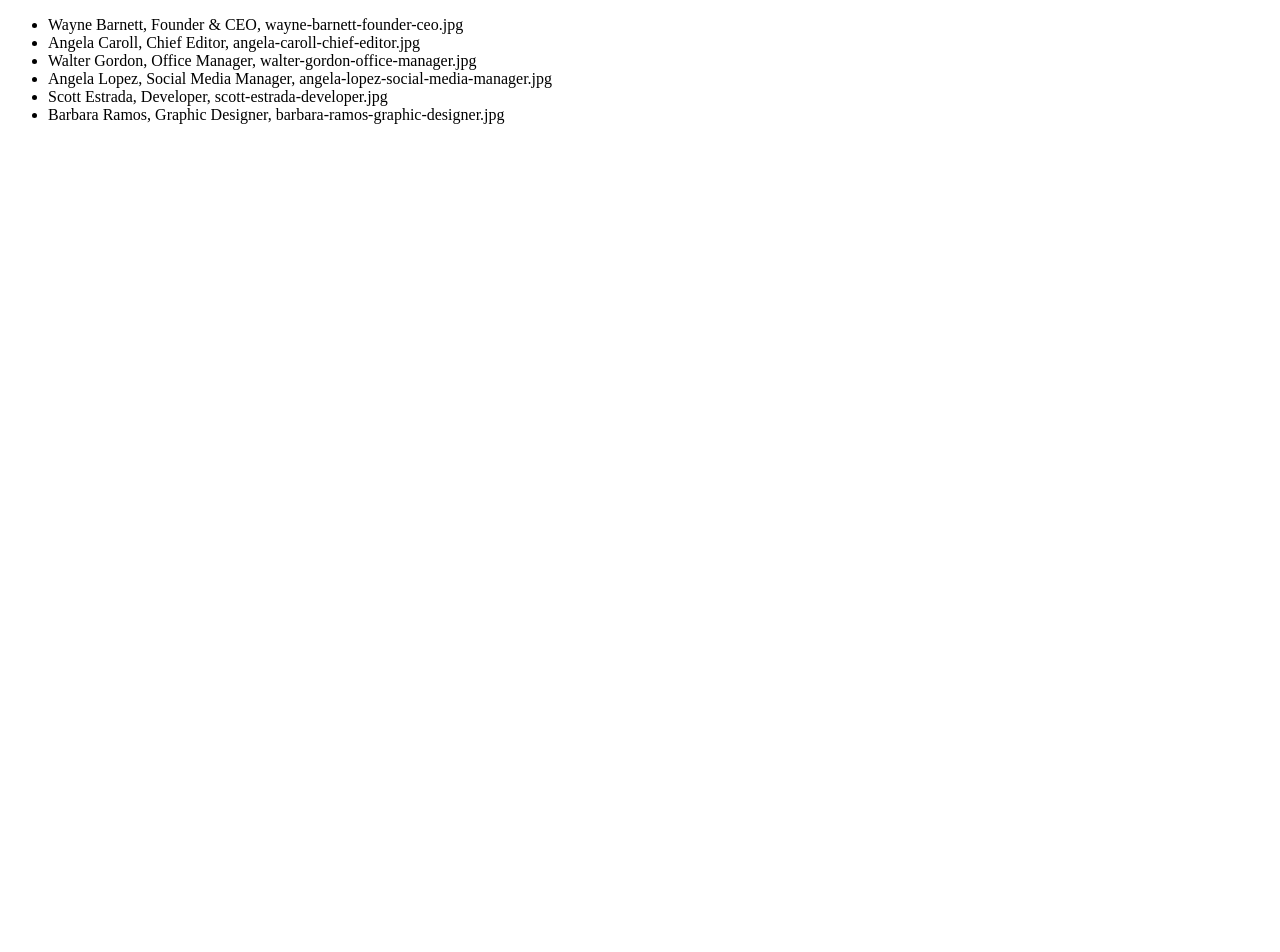
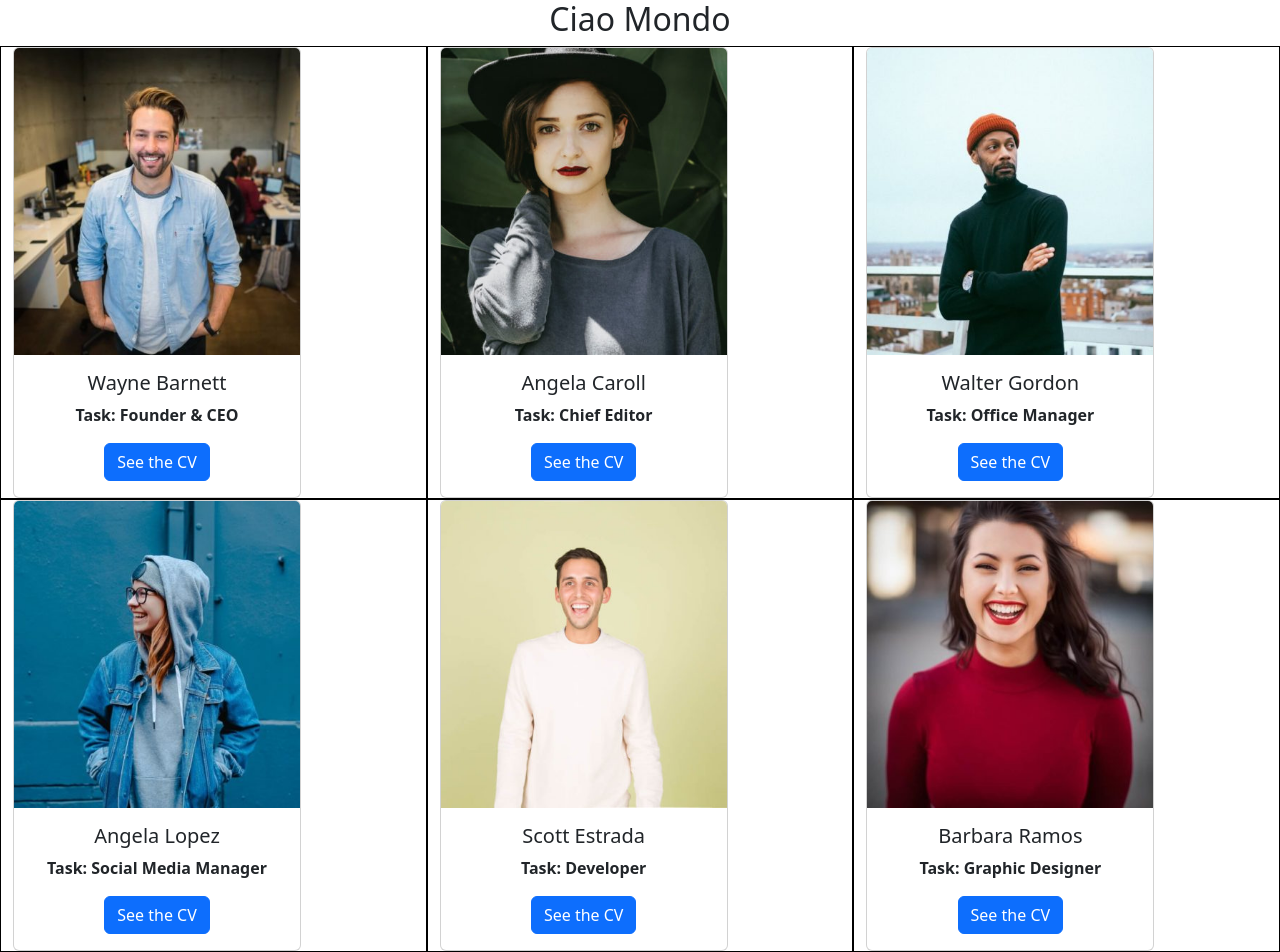
Before and after one commit to simolorevg/js-our-team, a plain HTML site: page index.html in a window 1280 px wide. Before the commit the page ends 800 px from the top, so only its background shows below. Drawn offline with nearby package versions, Linux system fonts and the light colour scheme.

Commit message:
bonus 1 and 2 done

```diff
--- a/index.html
+++ b/index.html
@@ -4,10 +4,26 @@
     <meta charset="UTF-8">
     <meta http-equiv="X-UA-Compatible" content="IE=edge">
     <meta name="viewport" content="width=device-width, initial-scale=1.0">
+    <!--Bootstrap LINK-->
+    <link href="https://cdn.jsdelivr.net/npm/bootstrap@5.3.0-alpha1/dist/css/bootstrap.min.css" rel="stylesheet" integrity="sha384-GLhlTQ8iRABdZLl6O3oVMWSktQOp6b7In1Zl3/Jr59b6EGGoI1aFkw7cmDA6j6gD" crossorigin="anonymous">
     <title>My Team</title>
 </head>
 <body>
-    <ul id="team-list"></ul>
+    <div class="container-fluid d-flex-column justify-content-center">
+        <h2 class="text-center">Ciao Mondo</h2>
+        <div class="row d-flex justify-content-center">
+            <!-- <div class="col">
+                <div class="card" style="width: 18rem;">
+                    <img src="img/" class="card-img-top" alt="">
+                    <div class="card-body text-center">
+                      <h5 class="card-title">Nome Cognome</h5>
+                      <p class="card-text"><span class="fw-bold">Task: </span> </p>
+                      <a href="#" class="btn btn-primary">See the CV</a>
+                    </div>
+                  </div>
+            </div> -->
+        </div>
+    </div>
     <script src="js/script.js"></script>
 </body>
 </html>
--- a/js/script.js
+++ b/js/script.js
@@ -36,8 +36,23 @@ for(let i = 0; i < teamPeople.length; i++){
     console.log(currentPerson.name, currentPerson.task, currentPerson.imgSelf);
 };
 /////MILESTONE 2
-let teamList=document.getElementById('team-list');
+// let teamList=document.getElementById('team-list');
+// for(let x = 0; x < teamPeople.length; x++){
+//     let currentPerson = teamPeople[x];
+//     teamList.innerHTML += `<li>${currentPerson.name}, ${currentPerson.task}, ${currentPerson.imgSelf}</li>`;
+// }
+/////BONUS 1 AND 2
+let rowItems = document.querySelector('.row');
 for(let x = 0; x < teamPeople.length; x++){
     let currentPerson = teamPeople[x];
-    teamList.innerHTML += `<li>${currentPerson.name}, ${currentPerson.task}, ${currentPerson.imgSelf}</li>`;
+    rowItems.innerHTML += `<div class="col-4" style='border: 1px solid black;'>
+    <div class="card" style="width: 18rem;">
+        <img src="img/${currentPerson.imgSelf}" class="card-img-top" alt="">
+        <div class="card-body text-center">
+          <h5 class="card-title">${currentPerson.name}</h5>
+          <p class="card-text"><span class="fw-bold">Task: ${currentPerson.task} </span> </p>
+          <a href="#" class="btn btn-primary">See the CV</a>
+        </div>
+      </div>
+</div>`;
 }
```
